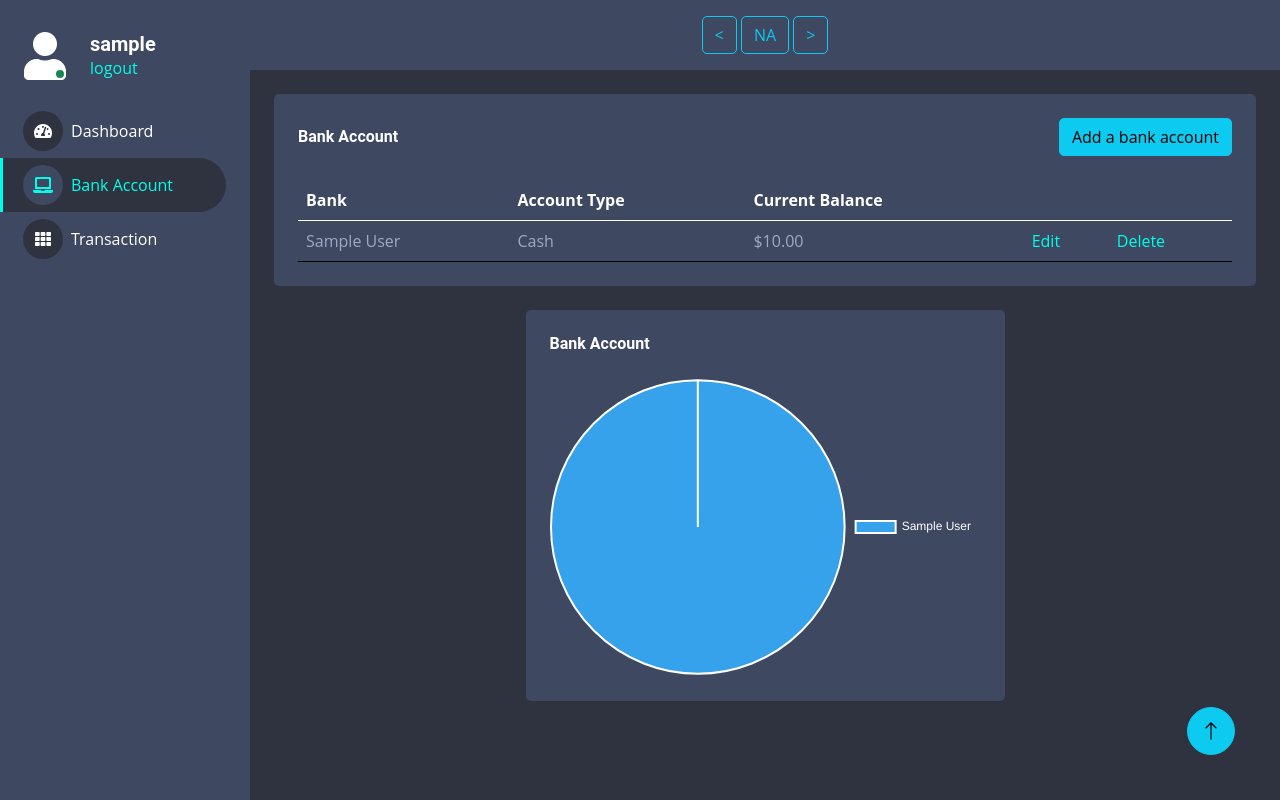
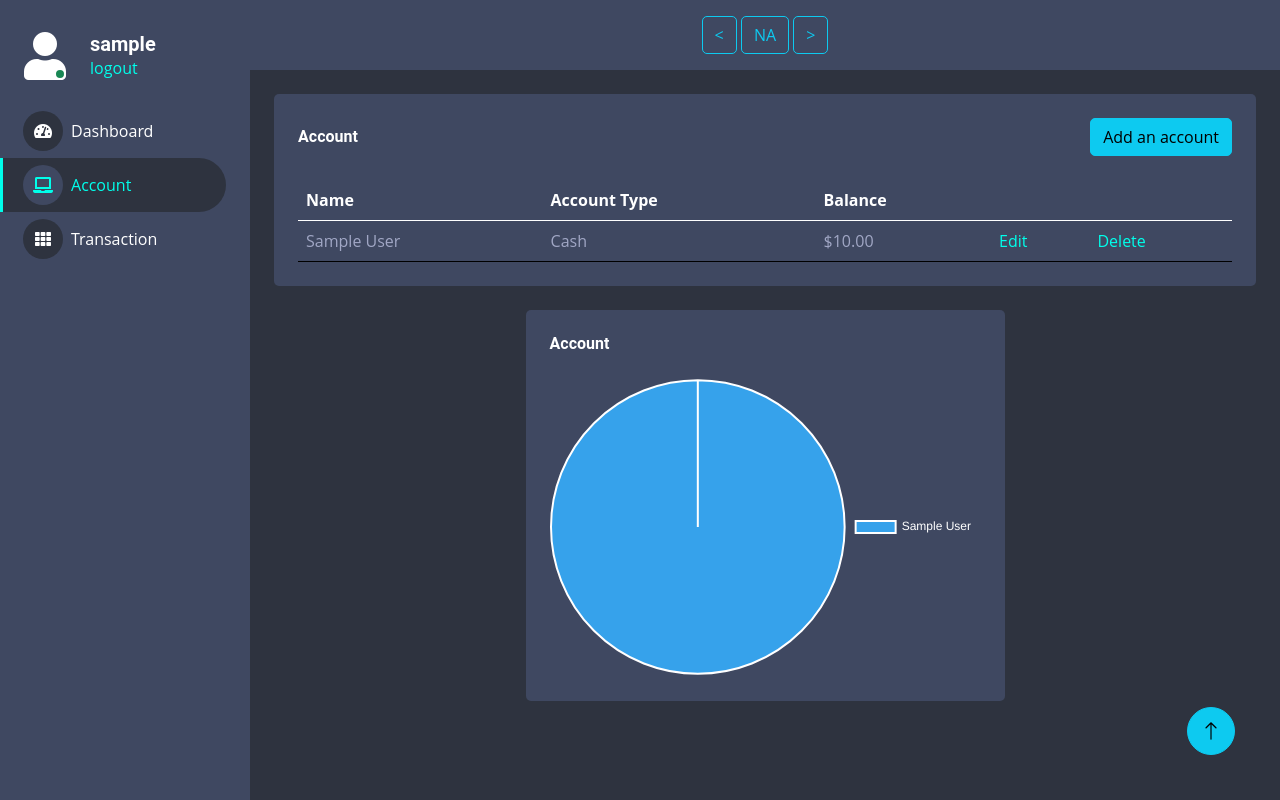
Before and after one commit to miketqqq/Account-Manager, a Django app: page /bank_detail/ in a window 1280 px wide. Run offline with Django 4.2, Linux system fonts and the light colour scheme; a user stored in the database is signed in; tables that the repository leaves empty hold one stand-in row (values such as "Sample post"); some libraries are stand-ins or nearby versions.

Commit message:
rename field for BankAccount model: 'total_amount' to 'balance'

```diff
--- a/account/models.py
+++ b/account/models.py
@@ -1,6 +1,7 @@
 from django.db import models
 from django.contrib.auth.models import User
 from django.core.validators import MinValueValidator
+from django.utils import timezone
 from decimal import Decimal
 
 # Create your models here.
@@ -15,7 +16,7 @@ class BankAccount(models.Model):
 
     id = models.UUIDField(primary_key=True, default=uuid.uuid4, editable=False)
     bank_name = models.CharField(max_length=50)
-    total_amount = models.DecimalField(max_digits=12, decimal_places=2)
+    balance = models.DecimalField(max_digits=12, decimal_places=2, default=0)
     account_type = models.CharField(max_length=100, choices = account_type, default='Cash')
     date = models.DateField(auto_now_add=True)
     user = models.ForeignKey(User, on_delete=models.CASCADE)
@@ -23,15 +24,15 @@ class BankAccount(models.Model):
     def alter_balance(self, operation, nature, amount):
         if nature == 'income' and operation == 'add' or \
             nature == 'expense' and operation == 'deduct':
-            self.total_amount += amount
+            self.balance += amount
         else:
-            self.total_amount -= amount
+            self.balance -= amount
         self.save()
 
     def __repr__(self):
         return f"Bank_account(\
             bank_name={self.bank_name},\
-            total_amount={self.total_amount},\
+            balance={self.balance},\
             date={self.date},\
             user={self.user})"
 
@@ -46,10 +47,11 @@ class Transaction(models.Model):
     id = models.UUIDField(primary_key=True, default=uuid.uuid4, editable=False)
     detail = models.CharField(max_length=100)
     amount = models.DecimalField(
+        default=0,
         max_digits=12,
         decimal_places=2,
         validators=[MinValueValidator(Decimal('0.01'))])
-    date = models.DateField()
+    date = models.DateField(default=timezone.now)
     bank = models.ForeignKey(BankAccount, on_delete=models.CASCADE)
     user = models.ForeignKey(User, on_delete=models.CASCADE, null=True)
 
@@ -69,7 +71,7 @@ class Expense(Transaction):
         ('Bill', 'Bill'),
         ('Entertainment', 'Entertainment'),
         ('Shopping', 'Shopping'),
-        ('Internal Transfer', 'Internal Transfer'),
+        ('Manual adjustment', 'Manual adjustment'),
         ('Other', 'Other'),
     ]
     nature = models.CharField(default='expense', editable=False, max_length=10)
@@ -90,7 +92,7 @@ class Income(Transaction):
         ('Salary', 'Salary'),
         ('Investment', 'Investment'),
         ('Online Shop', 'Online Shop'),
-        ('Internal Transfer', 'Internal Transfer'),
+        ('Manual adjustment', 'Manual adjustment'),
         ('Other', 'Other'),
     ]
     nature = models.CharField(default='income', editable=False, max_length=10)
--- a/account/views.py
+++ b/account/views.py
@@ -41,7 +41,7 @@ def dashboard(request):
     selected_month = request.session['display_month']
 
     banks = BankAccount.objects.filter(user=request.user)
-    net_value = sum(banks.values_list('total_amount', flat=True))
+    net_value = sum(banks.values_list('balance', flat=True))
 
     income_data_set = utils.main_type_data_set(Income, selected_month, request.user)
     expense_data_set = utils.main_type_data_set(Expense, selected_month, request.user)
@@ -54,7 +54,6 @@ def dashboard(request):
     transaction_count = income_data_set['transaction_count'] + expense_data_set['transaction_count']
 
     context = {
-        'banks': banks,
         'net_value': net_value,
         'data_set': data_set,
         'transactions': transactions,
@@ -97,7 +96,7 @@ def update_bank_account(request, bank_id):
     form = BankAccountForm(instance=bank)
     if request.method == 'POST':
         #store the old amount before the form is saved
-        old_amount = bank.total_amount
+        old_amount = bank.balance
 
         #save the form
         form = BankAccountForm(request.POST, instance=bank)
@@ -106,7 +105,7 @@ def update_bank_account(request, bank_id):
 
             #create a transaction named as 'Manual adjustment'
             #if bank balance is changed
-            new_amount = form.cleaned_data['total_amount']
+            new_amount = form.cleaned_data['balance']
             if new_amount > old_amount:
                 income_adjustment = utils.manual_adjustment(
                     model = Income,
--- a/chart/views.py
+++ b/chart/views.py
@@ -63,14 +63,14 @@ def income_expense_chart(request):
 
 def bank_account_chart(request):
     """data for pie chart"""
-    banks = BankAccount.objects.filter(user=request.user).values('bank_name', 'total_amount')
+    banks = BankAccount.objects.filter(user=request.user).values('bank_name', 'balance')
 
     if not banks:
         label = ['Example']
         balance = [10]
     else:
         label = list(banks.values_list('bank_name', flat=True))
-        balance = list(banks.values_list('total_amount', flat=True))
+        balance = list(banks.values_list('balance', flat=True))
 
     context = {
         'label': label,
--- a/templates/bank_detail.html
+++ b/templates/bank_detail.html
@@ -6,17 +6,17 @@
 <div class="container-fluid pt-4 px-4">
     <div class="bg-secondary text-center rounded p-4">
         <div class="d-flex align-items-center justify-content-between mb-4">
-            <h6 class="mb-0">Bank Account</h6>
+            <h6 class="mb-0">Account</h6>
             <button type="button" class="btn btn-info" data-bs-toggle="modal" data-bs-target="#bank-account-Modal">
-                Add a bank account</button>
+                Add an account</button>
         </div>
         <div class="table-responsive">
             <table class="table text-start align-middle table-hover mb-0">
                 <thead>
                     <tr class="text-white">
-                        <th scope="col">Bank</th>
+                        <th scope="col">Name</th>
                         <th scope="col">Account Type</th>
-                        <th scope="col">Current Balance</th>
+                        <th scope="col">Balance</th>
                         <th colspan='2'></th>
                     </tr>
                 </thead>
@@ -25,7 +25,7 @@
                     <tr>
                         <td>{{bank.bank_name}}</td>
                         <td>{{bank.account_type}}</td>
-                        <td>${{bank.total_amount}}</td>
+                        <td>${{bank.balance}}</td>
                         <td><a href="{% url 'update_bank_account' bank.id %}">Edit</a></td>
                         <td><a data-url="{% url 'remove_bank_ac' bank.id %}"
                             class="remove-bank-account" type="button" data-bs-toggle="modal" data-bs-target="#remove-account-Modal">
@@ -46,7 +46,7 @@
         <div class="col-sm-12 col-xl-6 align-self-center">
             <div class="bg-secondary text-center rounded p-4">
                 <div class="d-flex align-items-center justify-content-between mb-4">
-                    <h6 class="mb-0">Bank Account</h6>
+                    <h6 class="mb-0">Account</h6>
                 </div>
                 <div class="chart-container">
                     <canvas id="bank-accounts" data-url="{% url 'bank_account_chart' %}"></canvas>
@@ -63,7 +63,7 @@
     <div class="modal-dialog">
       <div class="modal-content">
         <div class="modal-header">
-          <h5 class="modal-title" id="bank-account-ModalLabel">Create a new income</h5>
+          <h5 class="modal-title" id="bank-account-ModalLabel">Create a new account</h5>
           <button type="button" class="btn-close" data-bs-dismiss="modal" aria-label="Close"></button>
         </div>
         <div class="modal-body">
@@ -89,12 +89,12 @@
     <div class="modal-dialog">
       <div class="modal-content">
         <div class="modal-header">
-          <h5 class="modal-title" id="remove-account-ModalLabel">Delete Bank Account</h5>
+          <h5 class="modal-title" id="remove-account-ModalLabel">Delete Account</h5>
           <button type="button" class="btn-close" data-bs-dismiss="modal" aria-label="Close"></button>
         </div>
         <div class="modal-body">
             <div class="d-flex align-items-center justify-content-between">
-                <p>Are you sure you want to delete this bank account?</p>
+                <p>Are you sure you want to delete this account?</p>
             </div>
         </div>
         <div class="modal-footer">
--- a/templates/dashboard.html
+++ b/templates/dashboard.html
@@ -69,7 +69,7 @@
         <div class="col-sm-12 col-xl-6">
             <div class="bg-secondary text-center rounded p-4">
                 <div class="d-flex align-items-center justify-content-between mb-2">
-                    <h6 class="mb-0">Bank Account</h6>
+                    <h6 class="mb-0">Account</h6>
                     <a href="{% url 'bank_detail' %}">Show All</a>
                 </div>
                 <div class="dashboard-chart-container">
--- a/templates/sidebar.html
+++ b/templates/sidebar.html
@@ -19,7 +19,7 @@
 
         <div class="navbar-nav w-100" id="sidebar">
             <a href="/" class="nav-item nav-link" id=""><i class="fa fa-tachometer-alt me-2"></i>Dashboard</a>
-            <a href="/bank_detail" class="nav-item nav-link" id="bank_detail"><i class="fa fa-laptop me-2"></i>Bank Account</a>
+            <a href="/bank_detail" class="nav-item nav-link" id="bank_detail"><i class="fa fa-laptop me-2"></i>Account</a>
             <a href="/transaction_detail" class="nav-item nav-link" id="transaction_detail"><i class="fa fa-th me-2"></i>Transaction</a>
         </div>
     </nav>
--- a/templates/update_bank_account.html
+++ b/templates/update_bank_account.html
@@ -5,7 +5,7 @@
 <div class="container-fluid pt-4 px-4">
     <div class="bg-secondary p-4">
         <div class="justify-content-between text-white mb-4">
-            <h6>Bank Account</h6>
+            <h6>Account</h6>
             <hr>
         </div>
         <div class="justify-content-between text-white mb-2">
```
Also changed, not shown: account/migrations/0001_initial.py, account/migrations/0002_rename_total_amount_bankaccount_balance.py, account/migrations/0003_rename_uuid_transaction_id.py (deleted).
